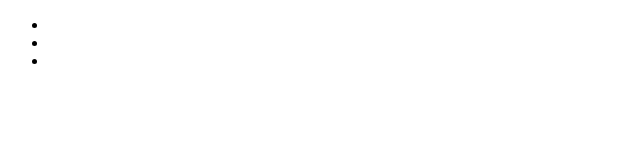
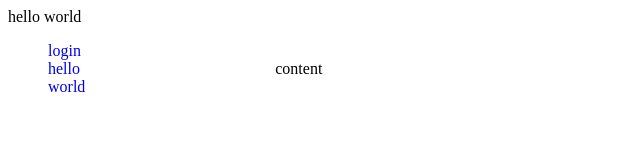
Before and after one commit to minshikkim/blog, a plain HTML site: page index.html in a window 1280 px wide. Shown: the whole page, without its empty margins (0-640 px from the left). Drawn offline with Linux system fonts and the light colour scheme.

Commit message:
create style.css file

```diff
--- /dev/null
+++ b/assets/css/style.css
@@ -0,0 +1,33 @@
+*{
+	box-sizing: border-box;
+}
+a{
+	text-decoration:none;
+}
+
+header{
+	font-size: large;
+}
+
+.container{
+	display:flex;
+	flex-direction: column;
+}
+
+.section{
+	display: flex;
+	flex-direction: row;
+	align-items: center;
+}
+
+.section .nav{
+	flex-grow: 1;
+}
+
+.section .nav .items{
+	list-style: none;
+}
+
+.section .content{
+	flex-grow: 5;
+}
--- a/index.html
+++ b/index.html
@@ -3,19 +3,22 @@
 <head>
 	<meta charset="UTF-8">
 	<meta name="viewport" content="width=device-width, initial-scale=1.0">
-	<title>Document</title>
+	<link rel="stylesheet" href="./assets/css/style.css">
+	<title>github.io</title>
 </head>
 <body>
 	<div class="container">
-			<div class="header"></div>
+		<div class="header">hello world</div>
+		<div class="section">
 			<div class="nav">
-					<ul class="items">
-						<li class="item"></li>
-						<li class="item"></li>
-						<li class="item"></li>
-					</ul>
-				</div>
-			<div class="content"></div>
+				<ul class="items">
+					<li class="item"><a href="#">login</a></li>
+					<li class="item"><a href="#">hello</a></li>
+					<li class="item"><a href="#">world</a></li>
+				</ul>
+			</div>
+			<div class="content">content</div>
+		</div>
 	</div>
 </body>
 </html>
```
